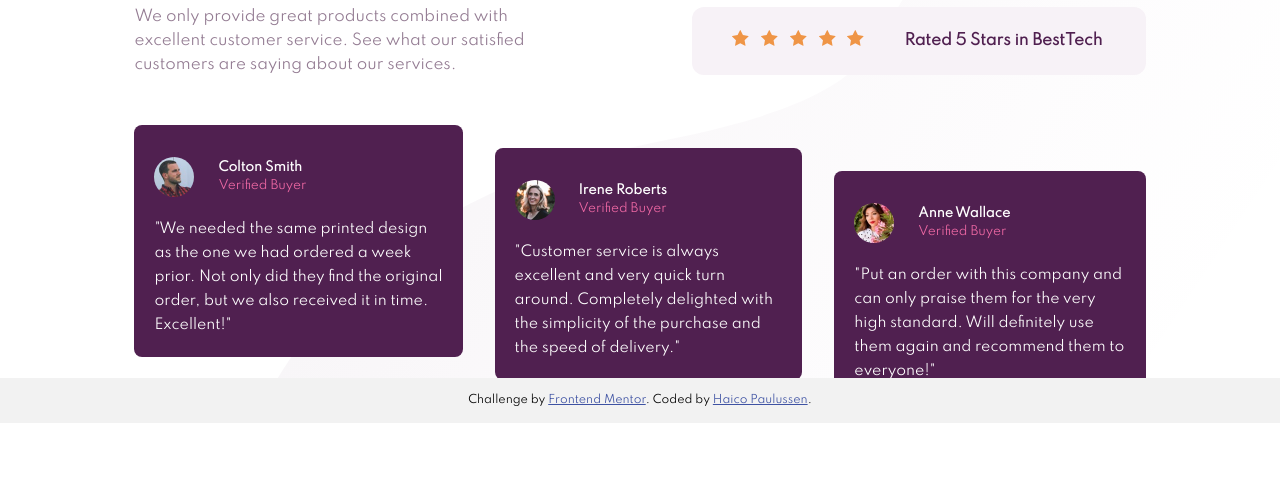
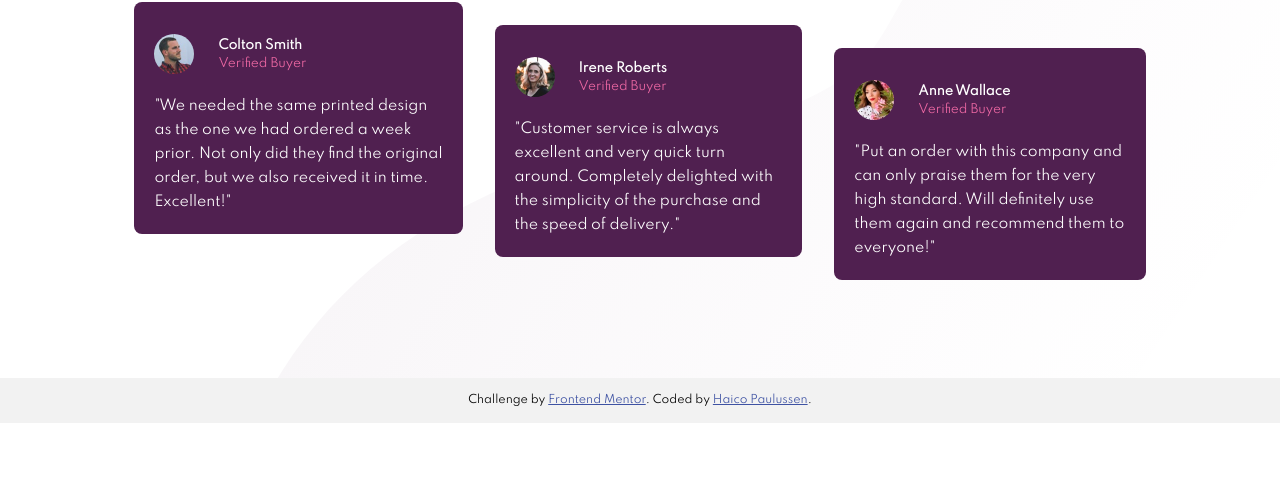
Before and after one commit to Haico-Paulussen/social-proof-flexbox, a plain HTML site: page index.html in a window 1280 px wide. Shown: the part 377-864 px from the top of the page. After the commit the page ends 816 px from the top, so only its background shows below. Drawn offline with Linux system fonts and the light colour scheme.

Commit message:
Add files via upload

```diff
--- a/style.css
+++ b/style.css
@@ -87,6 +87,9 @@ main {
         padding-left: 10%;
         padding-right: 10%;
         padding-bottom: 60px;
+
+        padding-top: 0;
+        margin: auto;
     }
 
     body .main-top {
```
